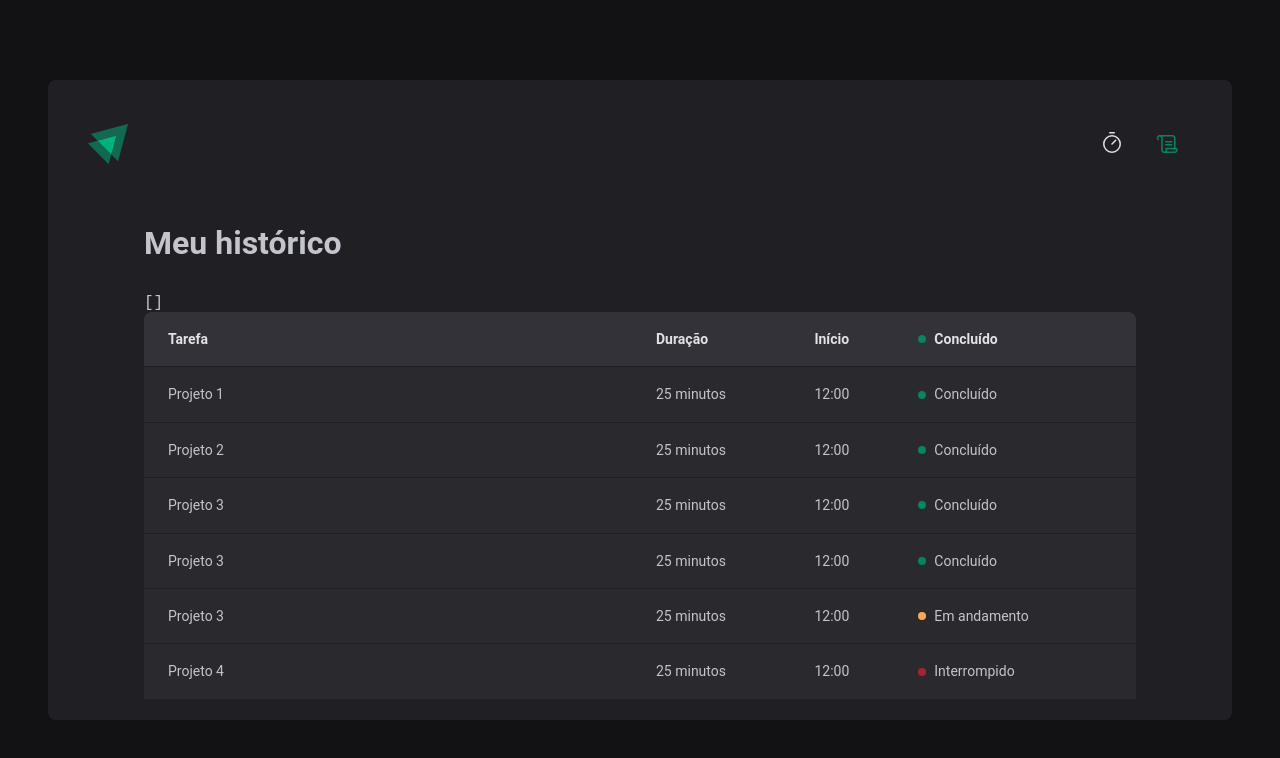
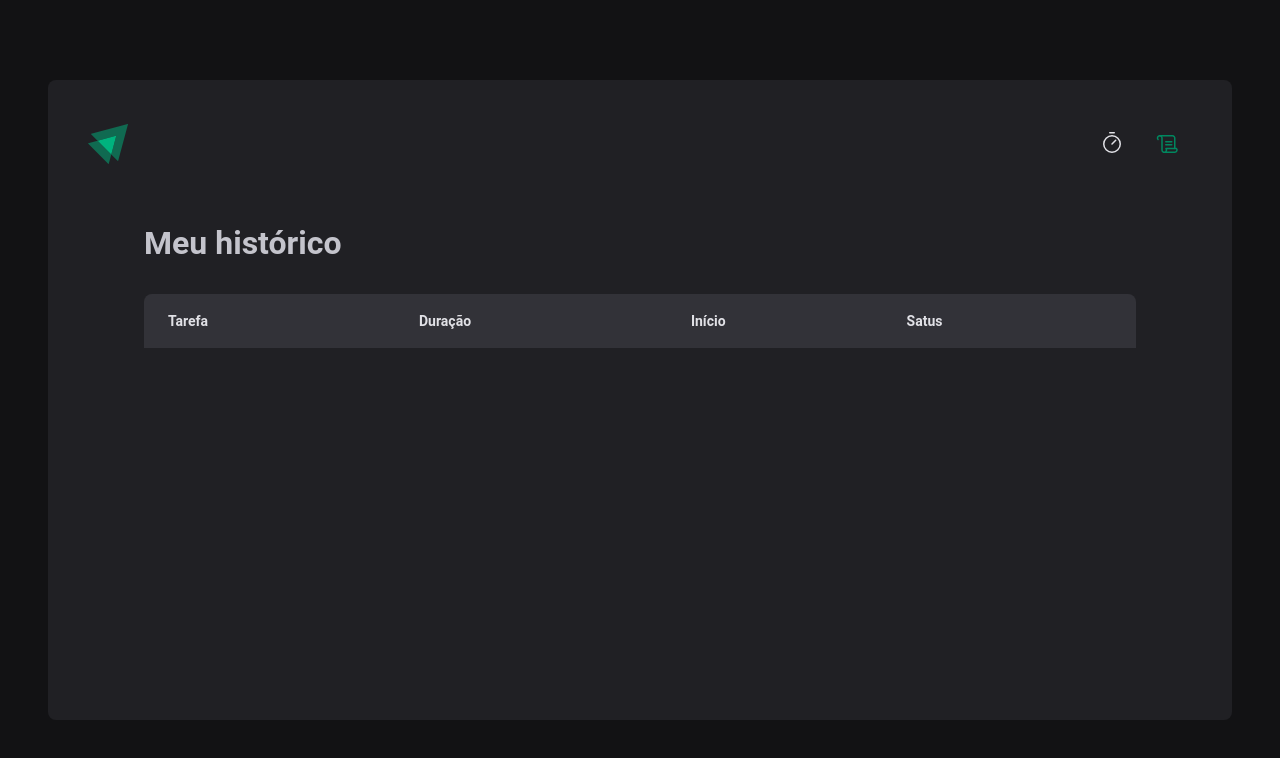
Before and after one commit to pmdpaula/rs-ignite-reactjs-2023-02-ignite-timer, a React app: page /history in a window 1280 px wide. Shown: the top 758 px of the page. Built offline with nearby package versions, Linux system fonts and the light colour scheme; the HTML template or start-up script is replaced by a standard one.

Commit message:
refactor(context): reformatação do histórico com dados do contexto

```diff
--- a/src/pages/History/index.tsx
+++ b/src/pages/History/index.tsx
@@ -1,6 +1,8 @@
 import { useContext } from 'react';
 import { HistoryContainer, HistoryList, Status } from './styles';
 import { CyclesContext } from '../../contexts/CycleContext';
+import { formatDistanceToNow } from 'date-fns';
+import ptBR from 'date-fns/locale/pt-BR';
 
 export const History = () => {
   const { cycles } = useContext(CyclesContext);
@@ -10,73 +12,38 @@
       <h1>Meu histórico</h1>
 
       <HistoryList>
-        <pre>{JSON.stringify(cycles, null, 2)}</pre>
         <table>
           <thead>
             <tr>
               <th>Tarefa</th>
               <th>Duração</th>
               <th>Início</th>
-              <th>
-                <Status statusColor="green">Concluído</Status>
-              </th>
+              <th>Satus</th>
             </tr>
           </thead>
 
           <tbody>
-            <tr>
-              <td>Projeto 1</td>
-              <td>25 minutos</td>
-              <td>12:00</td>
-              <td>
-                <Status statusColor="green">Concluído</Status>
-              </td>
-            </tr>
-
-            <tr>
-              <td>Projeto 2</td>
-              <td>25 minutos</td>
-              <td>12:00</td>
-              <td>
-                <Status statusColor="green">Concluído</Status>
-              </td>
-            </tr>
-
-            <tr>
-              <td>Projeto 3</td>
-              <td>25 minutos</td>
-              <td>12:00</td>
-              <td>
-                <Status statusColor="green">Concluído</Status>
-              </td>
-            </tr>
-
-            <tr>
-              <td>Projeto 3</td>
-              <td>25 minutos</td>
-              <td>12:00</td>
-              <td>
-                <Status statusColor="green">Concluído</Status>
-              </td>
-            </tr>
-
-            <tr>
-              <td>Projeto 3</td>
-              <td>25 minutos</td>
-              <td>12:00</td>
-              <td>
-                <Status statusColor="yellow">Em andamento</Status>
-              </td>
-            </tr>
-
-            <tr>
-              <td>Projeto 4</td>
-              <td>25 minutos</td>
-              <td>12:00</td>
-              <td>
-                <Status statusColor="red">Interrompido</Status>
-              </td>
-            </tr>
+            {cycles.map((cycle) => (
+              <tr key={cycle.id}>
+                <td>{cycle.task}</td>
+                <td>{cycle.minutesAmount} minutos</td>
+                <td>
+                  {formatDistanceToNow(cycle.startDate, {
+                    addSuffix: true,
+                    locale: ptBR,
+                  })}
+                </td>
+                <td>
+                  {cycle.finishedDate && <Status statusColor="green">Concluído</Status>}
+                  {cycle.interruptedDate && (
+                    <Status statusColor="red">Interrompido</Status>
+                  )}
+                  {!cycle.finishedDate && !cycle.interruptedDate && (
+                    <Status statusColor="yellow">Andamento</Status>
+                  )}
+                </td>
+              </tr>
+            ))}
           </tbody>
         </table>
       </HistoryList>
```
